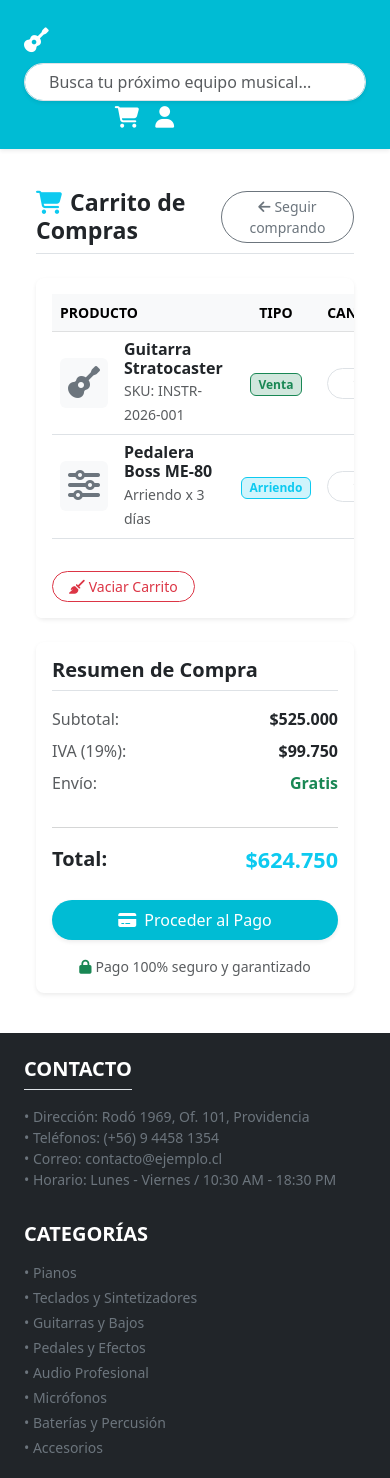
After one commit to pureddx/tienda-musical, a Django app: page /carrito/ in a window 390 px wide. The commit adds this page. Run offline with Django 5.2, Linux system fonts and the light colour scheme.

Commit message:
Frontend EV3: Interfaz responsive completa con inicio, detalle, carrito y footer enlazados

```diff
--- a/apps/pedidosApp/views.py
+++ b/apps/pedidosApp/views.py
@@ -1,3 +1,5 @@
 from django.shortcuts import render
 
 # Create your views here.
+def ver_carrito(request):
+    return render(request, 'pedidosApp/carrito.html')
--- a/config/urls.py
+++ b/config/urls.py
@@ -17,9 +17,11 @@ Including another URLconf
 from django.contrib import admin
 from django.urls import path
 from apps.catalogoApp import views as catalogo_views
+from apps.pedidosApp import views as pedidos_views
 
 urlpatterns = [
     path('admin/', admin.site.urls),
     path('', catalogo_views.catalogo, name='inicio'),
     path('detalle/', catalogo_views.detalle_producto, name='detalle_producto'),
+    path('carrito/', pedidos_views.ver_carrito, name='carrito'),
 ]
--- a/static/css/styles.css
+++ b/static/css/styles.css
@@ -24,7 +24,7 @@
     transition: background-color 0.2s ease-in-out;
 }
 
-/* Cuando el cursor esté por encima */
+/* Cuando el cursor esté por encima del botón turquesa */
 .btn-turquesa:hover {
     background-color: #0097a7;
     color: white;
@@ -54,7 +54,6 @@
     object-fit: contain;
 }
 
-
 /* Borde activo en las pestañas de Descripción e Información */
 .nav-tabs .nav-link.active {
     border-bottom: 3px solid #00bcd4 !important;
@@ -69,3 +68,13 @@
 .card:hover {
     transform: translateY(-2px);
 }
+
+/* Estado base para los enlaces del footer */
+.hover-white {
+    transition: color 0.2s ease-in-out !important;
+}
+
+/* Cambio a blanco al pasar el mouse por los enlaces del footer */
+.hover-white:hover {
+    color: #ffffff !important;
+}
--- a/templates/catalogoApp/detalle.html
+++ b/templates/catalogoApp/detalle.html
@@ -83,9 +83,9 @@
                         <input type="number" class="form-control rounded-pill text-center fw-bold" value="1" min="1">
                     </div>
                     <div class="col-8 col-md-9 d-flex align-items-end">
-                        <button class="btn btn-turquesa w-100 py-2 shadow-sm">
+                        <a href="{% url 'carrito' %}" class="btn btn-turquesa w-100 py-2 shadow-sm">
                             <i class="fa-solid fa-cart-plus me-2"></i>Añadir al Carrito
-                        </button>
+                        </a>
                     </div>
                 </div>
 
--- a/templates/inicio.html
+++ b/templates/inicio.html
@@ -22,7 +22,7 @@
 
             <!-- Icono de guitarra -->
             <div class="d-flex align-items-center nav-side-box">
-                <a href="#" class="navbar-brand text-white fs-2 me-0">
+                <a href="{% url 'inicio' %}" class="navbar-brand text-white fs-2 me-0">
                     <i class="fa-solid fa-guitar"></i>
                 </a>
             </div>
@@ -36,7 +36,7 @@
 
             <!-- Iconos de carrito y usuario -->
             <div class="d-flex justify-content-end gap-3 text-white fs-4 nav-side-box">
-                <a href="#" class="text-white"><i class="fa-solid fa-cart-shopping"></i></a>
+                <a href="{% url 'carrito' %}" class="text-white"><i class="fa-solid fa-cart-shopping"></i></a>
                 <a href="#" class="text-white"><i class="fa-solid fa-user"></i></a>
             </div>
 
@@ -65,18 +65,18 @@
                     <h5 class="fw-bold text-uppercase mb-3">CATEGORÍAS</h5>
                     <div class="row small text-secondary">
                         <div class="col-md-4">
-                            <p class="mb-1">• Pianos</p>
-                            <p class="mb-1">• Teclados y Sintetizadores</p>
-                            <p class="mb-1">• Guitarras y Bajos</p>
+                            <p class="mb-1">• <a href="{% url 'inicio' %}" class="text-secondary text-decoration-none hover-white">Pianos</a></p>
+                            <p class="mb-1">• <a href="{% url 'inicio' %}" class="text-secondary text-decoration-none hover-white">Teclados y Sintetizadores</a></p>
+                            <p class="mb-1">• <a href="{% url 'inicio' %}" class="text-secondary text-decoration-none hover-white">Guitarras y Bajos</a></p>
                         </div>
                         <div class="col-md-4">
-                            <p class="mb-1">• Pedales y Efectos</p>
-                            <p class="mb-1">• Audio Profesional</p>
-                            <p class="mb-1">• Micrófonos</p>
+                            <p class="mb-1">• <a href="{% url 'inicio' %}" class="text-secondary text-decoration-none hover-white">Pedales y Efectos</a></p>
+                            <p class="mb-1">• <a href="{% url 'inicio' %}" class="text-secondary text-decoration-none hover-white">Audio Profesional</a></p>
+                            <p class="mb-1">• <a href="{% url 'inicio' %}" class="text-secondary text-decoration-none hover-white">Micrófonos</a></p>
                         </div>
                         <div class="col-md-4">
-                            <p class="mb-1">• Baterías y Percusión</p>
-                            <p class="mb-1">• Accesorios</p>
+                            <p class="mb-1">• <a href="{% url 'inicio' %}" class="text-secondary text-decoration-none hover-white">Baterías y Percusión</a></p>
+                            <p class="mb-1">• <a href="{% url 'inicio' %}" class="text-secondary text-decoration-none hover-white">Accesorios</a></p>
                         </div>
                     </div>
                 </div>
--- /dev/null
+++ b/templates/pedidosApp/carrito.html
@@ -0,0 +1,146 @@
+{% extends 'inicio.html' %}
+{% load static %}
+
+{% block title %}Carrito de Compras - Tienda Musical{% endblock %}
+
+{% block content %}
+<div class="container py-3" style="max-width: 1100px;">
+
+    <!-- Titulo de la pagina -->
+    <div class="d-flex align-items-center justify-content-between mb-4 border-bottom pb-2">
+        <h3 class="fw-bold text-dark mb-0">
+            <i class="fa-solid fa-cart-shopping me-2 text-info"></i>Carrito de Compras
+        </h3>
+        <a href="{% url 'inicio' %}" class="btn btn-outline-secondary btn-sm rounded-pill px-3">
+            <i class="fa-solid fa-arrow-left me-1"></i>Seguir comprando
+        </a>
+    </div>
+
+    <div class="row g-4">
+
+        <!-- Tabla de Productos Seleccionados -->
+        <div class="col-lg-8">
+            <div class="card border-0 shadow-sm rounded-3">
+                <div class="table-responsive p-3">
+                    <table class="table align-middle mb-0">
+                        <thead class="table-light">
+                            <tr class="small text-muted text-uppercase">
+                                <th scope="col">Producto</th>
+                                <th scope="col" class="text-center">Tipo</th>
+                                <th scope="col" class="text-center">Cantidad</th>
+                                <th scope="col" class="text-end">Precio</th>
+                                <th scope="col" class="text-end">Subtotal</th>
+                                <th scope="col" class="text-center"></th>
+                            </tr>
+                        </thead>
+                        <tbody>
+
+                            <!-- Producto 1: Venta -->
+                            <tr>
+                                <td>
+                                    <div class="d-flex align-items-center">
+                                        <div class="p-2 bg-light rounded me-3 text-center" style="width: 50px;">
+                                            <i class="fa-solid fa-guitar fa-2x text-secondary"></i>
+                                        </div>
+                                        <div>
+                                            <h6 class="fw-semibold mb-0 text-dark">Guitarra Stratocaster</h6>
+                                            <small class="text-muted">SKU: INSTR-2026-001</small>
+                                        </div>
+                                    </div>
+                                </td>
+                                <td class="text-center">
+                                    <span class="badge bg-success-subtle text-success border border-success">Venta</span>
+                                </td>
+                                <td class="text-center" style="width: 120px;">
+                                    <input type="number" class="form-control form-control-sm text-center rounded-pill" value="1" min="1">
+                                </td>
+                                <td class="text-end fw-semibold">$450.000</td>
+                                <td class="text-end fw-bold text-dark">$450.000</td>
+                                <td class="text-center">
+                                    <button class="btn btn-link text-danger p-0 border-0" title="Eliminar">
+                                        <i class="fa-solid fa-trash-can"></i>
+                                    </button>
+                                </td>
+                            </tr>
+
+                            <!-- Producto 2: Arriendo -->
+                            <tr>
+                                <td>
+                                    <div class="d-flex align-items-center">
+                                        <div class="p-2 bg-light rounded me-3 text-center" style="width: 50px;">
+                                            <i class="fa-solid fa-sliders fa-2x text-secondary"></i>
+                                        </div>
+                                        <div>
+                                            <h6 class="fw-semibold mb-0 text-dark">Pedalera Boss ME-80</h6>
+                                            <small class="text-muted">Arriendo x 3 días</small>
+                                        </div>
+                                    </div>
+                                </td>
+                                <td class="text-center">
+                                    <span class="badge bg-info-subtle text-info border border-info">Arriendo</span>
+                                </td>
+                                <td class="text-center" style="width: 120px;">
+                                    <input type="number" class="form-control form-control-sm text-center rounded-pill" value="1" min="1">
+                                </td>
+                                <td class="text-end fw-semibold">$25.000/día</td>
+                                <td class="text-end fw-bold text-dark">$75.000</td>
+                                <td class="text-center">
+                                    <button class="btn btn-link text-danger p-0 border-0" title="Eliminar">
+                                        <i class="fa-solid fa-trash-can"></i>
+                                    </button>
+                                </td>
+                            </tr>
+
+                        </tbody>
+                    </table>
+                </div>
+
+                <div class="card-footer bg-white border-top-0 d-flex justify-content-between align-items-center p-3">
+                    <button class="btn btn-outline-danger btn-sm rounded-pill px-3">
+                        <i class="fa-solid fa-broom me-1"></i>Vaciar Carrito
+                    </button>
+                </div>
+            </div>
+        </div>
+
+        <!-- Resumen del Pedido -->
+        <div class="col-lg-4">
+            <div class="card border-0 shadow-sm rounded-3 p-3">
+                <h5 class="fw-bold text-dark mb-3 border-bottom pb-2">Resumen de Compra</h5>
+
+                <div class="d-flex justify-content-between mb-2 text-muted">
+                    <span>Subtotal:</span>
+                    <span class="fw-semibold text-dark">$525.000</span>
+                </div>
+
+                <div class="d-flex justify-content-between mb-2 text-muted">
+                    <span>IVA (19%):</span>
+                    <span class="fw-semibold text-dark">$99.750</span>
+                </div>
+
+                <div class="d-flex justify-content-between mb-3 text-muted">
+                    <span>Envío:</span>
+                    <span class="text-success fw-semibold">Gratis</span>
+                </div>
+
+                <hr class="text-muted">
+
+                <div class="d-flex justify-content-between mb-4">
+                    <span class="fs-5 fw-bold text-dark">Total:</span>
+                    <span class="fs-4 fw-bold text-info">$624.750</span>
+                </div>
+
+                <button class="btn btn-turquesa w-100 py-2 shadow-sm mb-2">
+                    <i class="fa-solid fa-credit-card me-2"></i>Proceder al Pago
+                </button>
+
+                <p class="text-muted text-center small mb-0 mt-2">
+                    <i class="fa-solid fa-lock me-1 text-success"></i>Pago 100% seguro y garantizado
+                </p>
+            </div>
+        </div>
+
+    </div>
+
+</div>
+{% endblock %}
```
